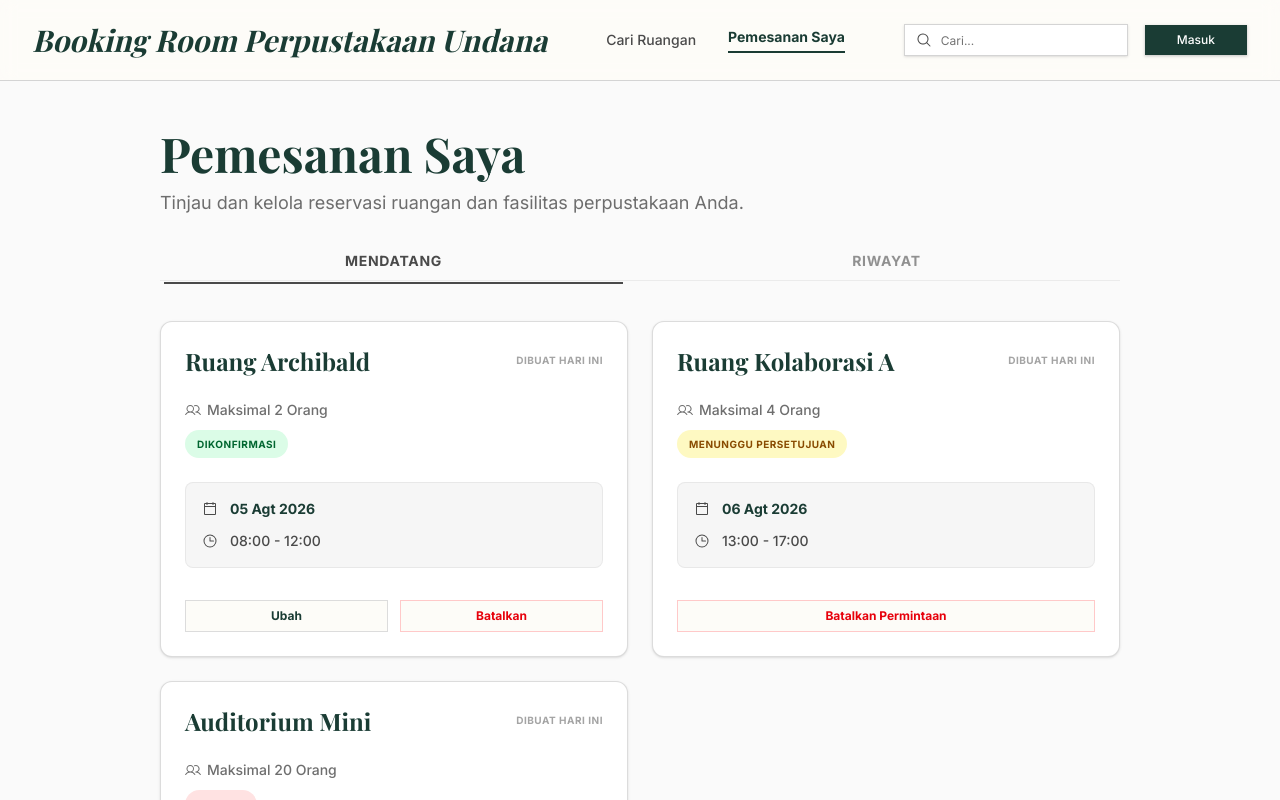
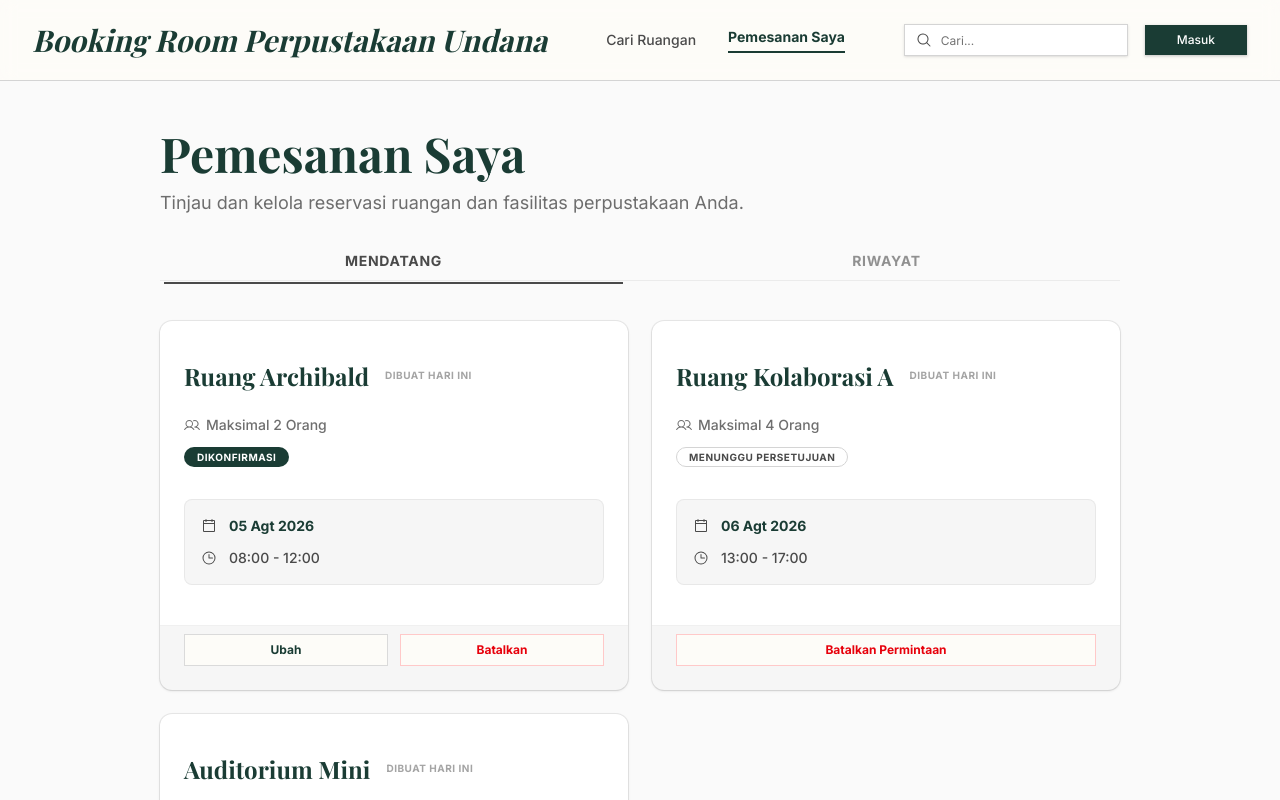
Before and after one commit to legacyditt/booking-room-perpusUndana, a Next.js app in the folder frontend/: page /reservations in a window 1280 px wide. Shown: the top 800 px of the page. Built offline with nearby package versions, Linux system fonts and the light colour scheme; a web font is replaced by a local one.

Commit message:
refactor(user): migrate reservation card to shadcn ui components

```diff
--- a/frontend/src/features/reservations/components/ReservationCard.tsx
+++ b/frontend/src/features/reservations/components/ReservationCard.tsx
@@ -1,20 +1,26 @@
 "use client";
 
 import { format, formatDistanceToNow, isToday } from "date-fns";
-import { id as idLocale } from "date-fns/locale"; // Menggunakan locale Bahasa Indonesia
+import { id as idLocale } from "date-fns/locale";
 import { CalendarBlank, Clock, Users } from "@phosphor-icons/react/dist/ssr";
 import { Button } from "@/components/ui/button";
+import {
+  Card,
+  CardContent,
+  CardFooter,
+  CardHeader,
+} from "@/components/ui/card";
+import { Badge } from "@/components/ui/badge";
 import {
   Dialog,
   DialogTrigger,
   DialogContent,
-  DialogHeader,
-  DialogTitle,
+  DialogHeader as ShadcnDialogHeader,
+  DialogTitle as ShadcnDialogTitle,
   DialogDescription,
-  DialogFooter,
+  DialogFooter as ShadcnDialogFooter,
   DialogClose,
 } from "@/components/ui/dialog";
-import { cn } from "@/lib/utils";
 import { Booking, Session } from "@/types/booking";
 import { Room } from "@/types/room";
 
@@ -24,29 +30,44 @@ interface ReservationCardProps {
   session: Session;
 }
 
-export function ReservationCard({ booking, room, session }: ReservationCardProps) {
+// ── Pemetaan status booking ke variant Badge (Konsisten dengan Admin) ──
+type BadgeVariant = "default" | "secondary" | "destructive" | "outline";
+
+const statusConfig: Record<
+  Booking["status"],
+  { label: string; variant: BadgeVariant }
+> = {
+  APPROVED: { label: "DIKONFIRMASI", variant: "default" },
+  PENDING: { label: "MENUNGGU PERSETUJUAN", variant: "outline" },
+  REJECTED: { label: "DITOLAK", variant: "destructive" },
+  CANCELLED: { label: "DIBATALKAN", variant: "secondary" },
+};
+
+export function ReservationCard({
+  booking,
+  room,
+  session,
+}: ReservationCardProps) {
   // Format tanggal pembuatan
   const createdDate = booking.createdAt;
   const createdText = isToday(createdDate)
     ? "Dibuat hari ini"
     : `Dibuat ${formatDistanceToNow(createdDate, { addSuffix: true, locale: idLocale })}`;
 
-  // Format tanggal pemesanan (contoh: "24 Okt 2024")
+  // Format tanggal pemesanan
   const bookingDate = booking.date;
-  const formattedDate = format(bookingDate, "dd MMM yyyy", { locale: idLocale });
+  const formattedDate = format(bookingDate, "dd MMM yyyy", {
+    locale: idLocale,
+  });
 
-  // Styling logika status
-  const statusConfig: Record<Booking["status"], { text: string, className: string }> = {
-    PENDING: { text: "MENUNGGU PERSETUJUAN", className: "bg-yellow-100 text-yellow-800" },
-    APPROVED: { text: "DIKONFIRMASI", className: "bg-green-100 text-green-800" },
-    REJECTED: { text: "DITOLAK", className: "bg-red-100 text-red-800" },
-    CANCELLED: { text: "DIBATALKAN", className: "bg-gray-100 text-gray-800" },
+  const currentStatus = statusConfig[booking.status] || {
+    label: booking.status || "UNKNOWN",
+    variant: "secondary",
   };
-  const currentStatus = statusConfig[booking.status] || { text: booking.status || "UNKNOWN", className: "bg-gray-100 text-gray-800" };
 
   return (
-    <div className="bg-white border border-border/80 rounded-xl p-6 shadow-sm flex flex-col gap-6 text-left hover:shadow-md transition-shadow h-full">
-
+    <Card className="flex flex-col h-full hover:shadow-md transition-shadow border-border/80 shadow-sm rounded-xl overflow-hidden">
+      <CardHeader className="p-6 pb-4 flex flex-col gap-6">
         {/* Top Header Row (Judul & Waktu Dibuat) */}
         <div className="flex justify-between items-start gap-4">
           <h3 className="text-2xl font-serif font-bold text-primary leading-tight">
@@ -58,18 +79,23 @@ export function ReservationCard({ booking, room, session }: ReservationCardProps
         </div>
 
         {/* Capacity & Status */}
-      <div className="flex flex-col gap-2.5 items-start">
+        <div className="flex flex-col gap-3 items-start">
           <div className="flex items-center gap-1.5 text-neutral/80 text-sm font-medium">
             <Users className="w-4 h-4" />
             <span>Maksimal {room.capacity} Orang</span>
           </div>
-        <span className={cn("font-bold text-[10px] tracking-wider uppercase px-3 py-1.5 rounded-full", currentStatus.className)}>
-          {currentStatus.text}
-        </span>
+          <Badge
+            variant={currentStatus.variant}
+            className="font-bold text-[10px] tracking-wider uppercase px-3 py-1 rounded-full"
+          >
+            {currentStatus.label}
+          </Badge>
         </div>
+      </CardHeader>
 
+      <CardContent className="p-6 pt-0 flex-1 flex flex-col justify-end">
         {/* Date & Time Box */}
-      <div className="bg-neutral/5 rounded-lg p-4 flex flex-col gap-3 border border-border/40 mt-auto">
+        <div className="bg-neutral/5 rounded-lg p-4 flex flex-col gap-3 border border-border/40">
           <div className="flex items-center gap-3 text-primary font-bold text-sm">
             <CalendarBlank className="w-4 h-4 text-neutral" />
             <span>{formattedDate}</span>
@@ -79,45 +105,62 @@ export function ReservationCard({ booking, room, session }: ReservationCardProps
             <span>{session.timeRange}</span>
           </div>
         </div>
+      </CardContent>
 
       {/* Action Buttons */}
-      <div className="mt-2 grid grid-cols-2 gap-3">
+      <CardFooter className="p-6 pt-2 grid grid-cols-2 gap-3 border-t border-border/20 bg-neutral/5">
         {booking.status === "APPROVED" && (
           <>
-            <Button variant="outline" className="w-full font-bold border-border/80 text-primary">
+            <Button
+              variant="outline"
+              className="w-full font-bold border-border/80 text-primary"
+            >
               Ubah
             </Button>
             <Dialog>
               <DialogTrigger
                 render={
-                  <Button variant="outline" className="w-full font-bold border-red-200 text-red-600 hover:bg-red-50 hover:text-red-700">
+                  <Button
+                    variant="outline"
+                    className="w-full font-bold border-red-200 text-red-600 hover:bg-red-50 hover:text-red-700"
+                  >
                     Batalkan
                   </Button>
                 }
               />
               <DialogContent className="sm:max-w-md">
-                <DialogHeader>
-                  <DialogTitle className="text-base text-primary font-bold">Batalkan Peminjaman?</DialogTitle>
+                <ShadcnDialogHeader>
+                  <ShadcnDialogTitle className="text-base text-primary font-bold">
+                    Batalkan Peminjaman?
+                  </ShadcnDialogTitle>
                   <DialogDescription className="text-sm">
-                    Tindakan ini tidak dapat dikembalikan. Peminjaman Anda untuk <span className="font-semibold">{room.name}</span> akan dibatalkan secara permanen.
+                    Tindakan ini tidak dapat dikembalikan. Peminjaman Anda untuk{" "}
+                    <span className="font-semibold">{room.name}</span> akan
+                    dibatalkan secara permanen.
                   </DialogDescription>
-                </DialogHeader>
-                <DialogFooter className="mt-4 gap-2">
+                </ShadcnDialogHeader>
+                <ShadcnDialogFooter className="mt-4 gap-2">
                   <DialogClose
                     render={
-                      <Button variant="outline" className="flex-1 sm:flex-none font-medium">
+                      <Button
+                        variant="outline"
+                        className="flex-1 sm:flex-none font-medium"
+                      >
                         Kembali
                       </Button>
                     }
                   />
                   <DialogClose
                     render={
-                      <Button variant="destructive" className="flex-1 sm:flex-none font-bold shadow-sm">
+                      <Button
+                        variant="destructive"
+                        className="flex-1 sm:flex-none font-bold shadow-sm"
+                      >
                         Ya, Batalkan
                       </Button>
                     }
                   />
-                </DialogFooter>
+                </ShadcnDialogFooter>
               </DialogContent>
             </Dialog>
           </>
@@ -126,39 +169,51 @@ export function ReservationCard({ booking, room, session }: ReservationCardProps
           <Dialog>
             <DialogTrigger
               render={
-                <Button variant="outline" className="w-full col-span-2 font-bold border-red-200 text-red-600 hover:bg-red-50 hover:text-red-700">
+                <Button
+                  variant="outline"
+                  className="w-full col-span-2 font-bold border-red-200 text-red-600 hover:bg-red-50 hover:text-red-700"
+                >
                   Batalkan Permintaan
                 </Button>
               }
             />
             <DialogContent className="sm:max-w-md">
-              <DialogHeader>
-                <DialogTitle className="text-base text-primary font-bold">Batalkan Permintaan?</DialogTitle>
+              <ShadcnDialogHeader>
+                <ShadcnDialogTitle className="text-base text-primary font-bold">
+                  Batalkan Permintaan?
+                </ShadcnDialogTitle>
                 <DialogDescription className="text-sm">
-                  Tindakan ini tidak dapat dikembalikan. Permintaan peminjaman Anda untuk <span className="font-semibold">{room.name}</span> akan dibatalkan.
+                  Tindakan ini tidak dapat dikembalikan. Permintaan peminjaman
+                  Anda untuk <span className="font-semibold">{room.name}</span>{" "}
+                  akan dibatalkan.
                 </DialogDescription>
-              </DialogHeader>
-              <DialogFooter className="mt-4 gap-2">
+              </ShadcnDialogHeader>
+              <ShadcnDialogFooter className="mt-4 gap-2">
                 <DialogClose
                   render={
-                    <Button variant="outline" className="flex-1 sm:flex-none font-medium">
+                    <Button
+                      variant="outline"
+                      className="flex-1 sm:flex-none font-medium"
+                    >
                       Kembali
                     </Button>
                   }
                 />
                 <DialogClose
                   render={
-                    <Button variant="destructive" className="flex-1 sm:flex-none font-bold shadow-sm">
+                    <Button
+                      variant="destructive"
+                      className="flex-1 sm:flex-none font-bold shadow-sm"
+                    >
                       Ya, Batalkan
                     </Button>
                   }
                 />
-              </DialogFooter>
+              </ShadcnDialogFooter>
             </DialogContent>
           </Dialog>
         )}
-      </div>
-
-    </div>
+      </CardFooter>
+    </Card>
   );
 }
```
Lines whose indentation alone changed are shown as unchanged.
